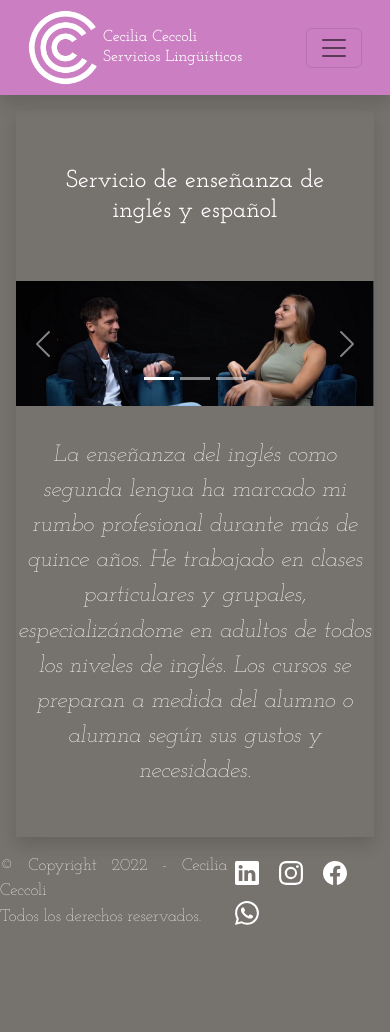
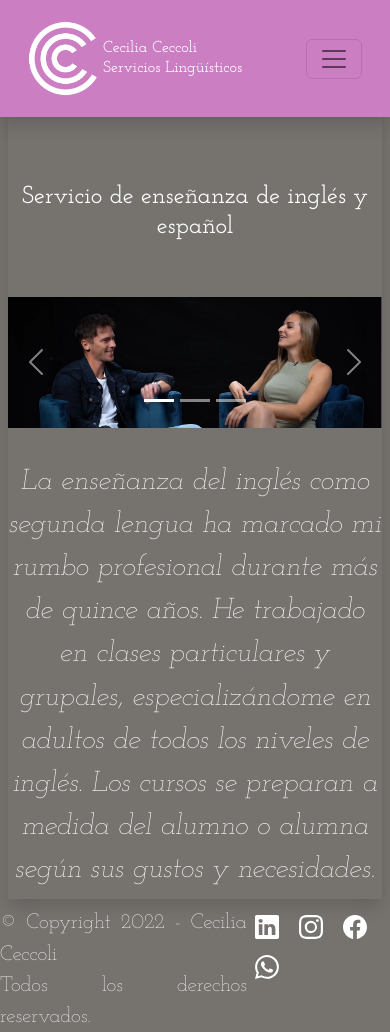
Before and after one commit to jmiguelmorralla/3raPreEntregaMorrallaJuan, a website: page pages/enseñanza.html in a window 390 px wide. Before the commit the page ends 933 px from the top, so only its background shows below. Drawn offline with nearby package versions, Linux system fonts and the light colour scheme.

Commit message:
Variables

```diff
--- a/scss/_especificos.scss
+++ b/scss/_especificos.scss
@@ -13,8 +13,8 @@
     flex-direction: column;
     justify-content: center;
     max-width: 1320px;
-    padding-top: $padding*6;
-    padding-bottom: 1.5rem;
+    padding-top: $padding*4;
+    padding-bottom: $padding*3;
     margin: auto;
 }
 
@@ -27,7 +27,7 @@ div {
 }
 
 #pensenanza {
-    padding-top: 2rem;
+    padding-top: $padding*2;
 }
 
 #flecha {
@@ -50,9 +50,9 @@ div {
     transition-duration: 1s;
     transition-timing-function: ease-in-out;
     animation-name: giro-flecha;
-    margin-top: 1rem;
+    margin-top: $margin;
     animation-duration: 2s;
-    animation-iteration-count: 2;
+    animation-iteration-count: 1;
 }
 
 .form {
--- a/scss/_footer.scss
+++ b/scss/_footer.scss
@@ -10,7 +10,7 @@ footer {
     justify-content: space-between;
 
     p {
-        font-size: 1.6em;
+        font-size: $fuente*1.6;
         font-style: normal;
     }
 }
--- a/scss/_header.scss
+++ b/scss/_header.scss
@@ -4,12 +4,11 @@ header {
 }
 
 h1 {
-    font-size: 1.8rem;
+    font-size: $fuente*1.8;
     margin: 0;
 }
 
 .navbar-brand {
-    margin-right: 3rem !important;
     color: $color-terciario;
     display: flex;
     flex-direction: row;
@@ -19,8 +18,7 @@ h1 {
 
 .navbar {
     background-color: $color-primario;
-    padding-top: 5px !important;
-    padding-bottom: 5px !important;
+
 }
 
 .nav-link {
--- a/scss/_main.scss
+++ b/scss/_main.scss
@@ -1,14 +1,14 @@
 main{
     margin-top: 110px;
-    margin-left: 1rem;
-    margin-right: 1rem;
-    margin-bottom: 1rem;
-    padding-bottom: 3rem;
+    margin-left: $margin/2;
+    margin-right: $margin/2;
+    margin-bottom: $margin/2;
+    padding-bottom: $padding/2;
     grid-area: main;
 }
 
 h2 {
-    margin: 2rem;
+    margin: $margin/2;
     padding: 0;
     text-align: center;
     position: relative;
@@ -17,7 +17,7 @@ h2 {
 p {
     padding: 0;
     margin: 0;
-    font-size: 1.8em;
+    font-size: $fuente*1.8;
     font-style: italic;
     font-weight:200;
     text-align:justify;
--- a/scss/_mediaqueries.scss
+++ b/scss/_mediaqueries.scss
@@ -5,25 +5,25 @@
     }
 
     h1 {
-        font-size: 1rem;
+        font-size: $fuente;
     }
 
     footer {
         p {
-        font-size: 1em;
+        font-size: $fuente;
         flex-direction: column;
         align-items: center;
         }
     }
 
     .icon {
-        margin: 0.5rem;
+        margin: $margin/2;
         height: 1.5rem;
         width: 1.5rem;
     }
 
     .pintro {
-        margin: 1rem;
+        margin: $margin;
     }
 
     #flecha {
@@ -40,7 +40,7 @@
 
     footer {
         p {
-        font-size: 1.3em;
+        font-size: $fuente*1.3;
 
         }
     }
--- a/scss/_variables.scss
+++ b/scss/_variables.scss
@@ -1,5 +1,6 @@
 $color-primario: rgb(203, 126, 193);
 $color-secundario: rgb(118, 115, 111);
 $color-terciario: rgb(255, 255, 255);
-$margin: 0,5rem;
-$padding: 0,5rem;
+$margin: 1rem;
+$padding: 1rem;
+$fuente: 1rem;
--- a/scss/styles.scss
+++ b/scss/styles.scss
@@ -13,3 +13,4 @@
 // Editar colores formulario "contactos"
 // Completar contenido
 // Resto de entrega
+// nueva mediaquerie
```
Also changed, not shown: css/styles.css.
